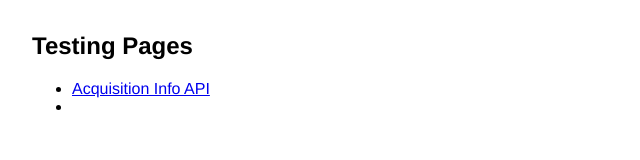
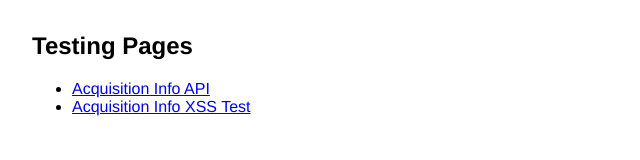
Before and after one commit to PWATestApps/attribution, a plain HTML site: page index.html in a window 1280 px wide. Shown: the whole page, without its empty margins (0-640 px from the left). Drawn offline with Linux system fonts and the light colour scheme.

Commit message:
Fixing link

```diff
--- a/index.html
+++ b/index.html
@@ -16,7 +16,7 @@
     <h2>Testing Pages</h2>
     <ul>
         <li><a href="acquisition_info.html">Acquisition Info API</a></li>
-        <li><a href="acquisition_info_xss_test.html"></a></li>
+        <li><a href="acquisition_info_xss_test.html">Acquisition Info XSS Test</a></li>
     </ul>
 </body>
 </html>
```
